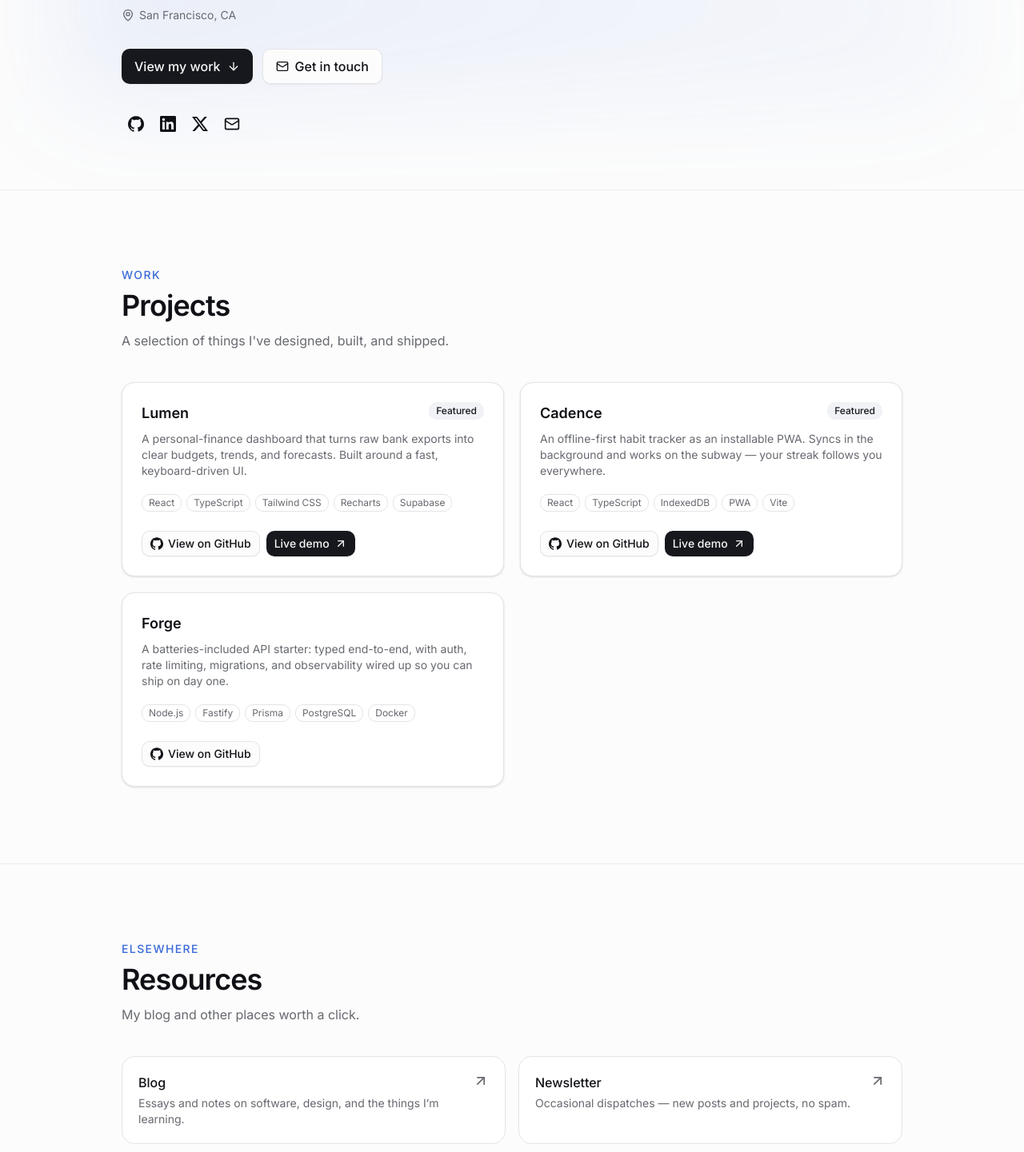
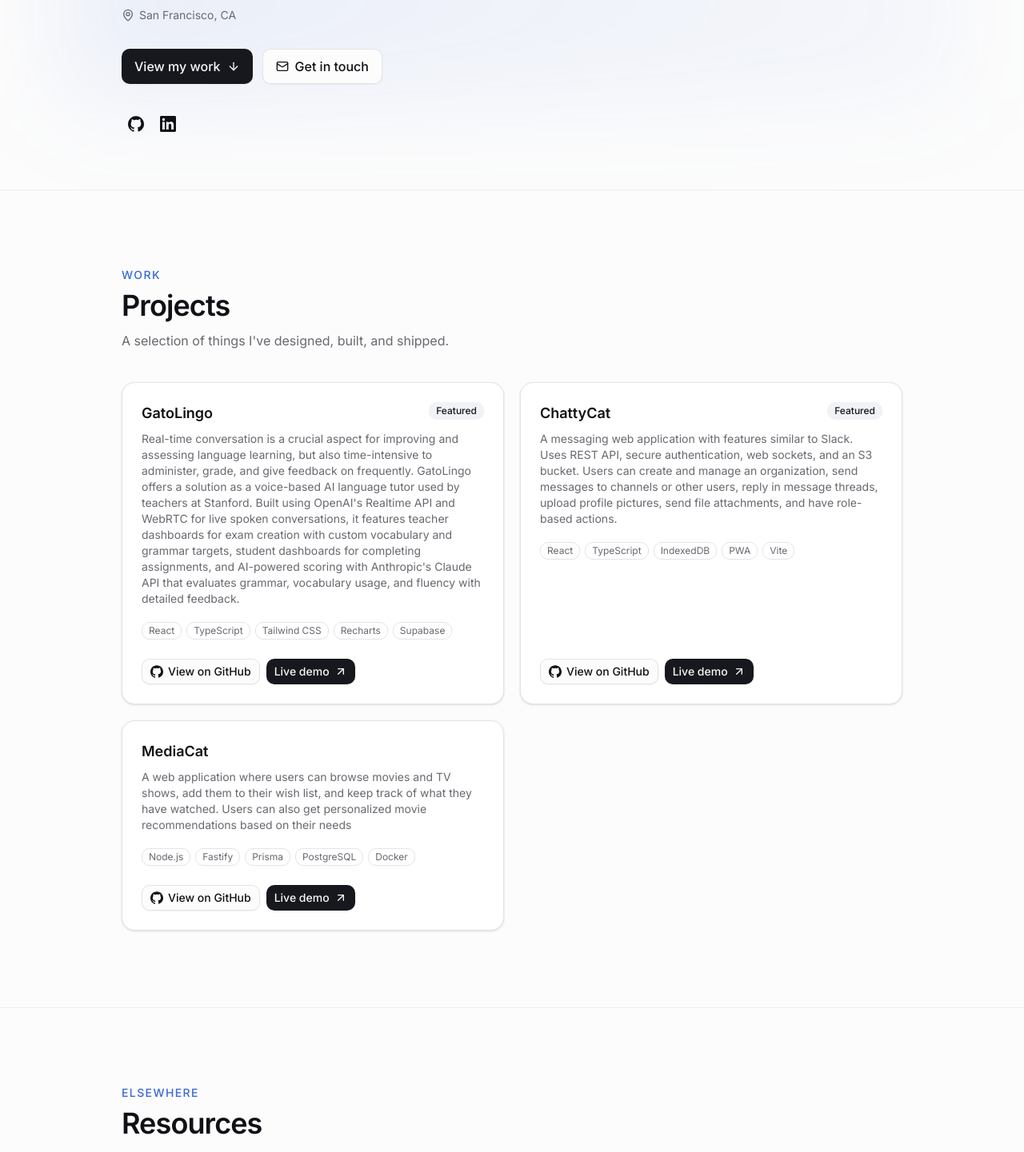
Before and after one commit to bingliscodes/Portfolio, a React (Vite) app: page / in a window 1280 px wide. Shown: the part 360-1801 px from the top of the page at 80% size. Built offline with nearby package versions, Linux system fonts and the light colour scheme.

Commit message:
Update projects and add deploy URL field to project objects

```diff
--- a/src/data/projects.ts
+++ b/src/data/projects.ts
@@ -1,4 +1,4 @@
-import type { Project } from './types'
+import type { Project } from "./types";
 
 /**
  * Add a new project by appending an object to this array.
@@ -7,28 +7,34 @@ import type { Project } from './types'
  */
 export const projects: Project[] = [
   {
-    name: 'Lumen',
-    description:
-      'A personal-finance dashboard that turns raw bank exports into clear budgets, trends, and forecasts. Built around a fast, keyboard-driven UI.',
-    tags: ['React', 'TypeScript', 'Tailwind CSS', 'Recharts', 'Supabase'],
-    repoUrl: 'https://github.com/your-username/lumen',
-    demoUrl: 'https://lumen.example.com',
+    name: "GatoLingo",
+    description: `Real-time conversation is a crucial aspect for improving and assessing language learning, but also time-intensive to administer, grade, and
+give feedback on frequently. GatoLingo offers a solution as a voice-based AI language tutor used by teachers at Stanford. Built using
+OpenAI's Realtime API and WebRTC for live spoken conversations, it features teacher dashboards for exam creation with custom
+vocabulary and grammar targets, student dashboards for completing assignments, and AI-powered scoring with Anthropic's Claude API
+that evaluates grammar, vocabulary usage, and fluency with detailed feedback.`,
+    tags: ["React", "TypeScript", "Tailwind CSS", "Recharts", "Supabase"],
+    repoUrl: "https://github.com/bingliscodes/Gato-Lingo",
+    demoUrl: "https://gato-lingo.netlify.app/",
     featured: true,
   },
   {
-    name: 'Cadence',
-    description:
-      'An offline-first habit tracker as an installable PWA. Syncs in the background and works on the subway — your streak follows you everywhere.',
-    tags: ['React', 'TypeScript', 'IndexedDB', 'PWA', 'Vite'],
-    repoUrl: 'https://github.com/your-username/cadence',
-    demoUrl: 'https://cadence.example.com',
+    name: "ChattyCat",
+    description: `A messaging web application with features similar to Slack. Uses REST API, secure authentication, web sockets, and an S3 bucket. Users
+can create and manage an organization, send messages to channels or other users, reply in message threads, upload profile pictures, send
+file attachments, and have role-based actions.`,
+    tags: ["React", "TypeScript", "IndexedDB", "PWA", "Vite"],
+    repoUrl: "https://github.com/bingliscodes/chattycat",
+    deployUrl: "https://chattycat.netlify.app/",
+    demoUrl: "https://www.youtube.com/watch?v=1RhYNEVxVxk",
     featured: true,
   },
   {
-    name: 'Forge',
-    description:
-      'A batteries-included API starter: typed end-to-end, with auth, rate limiting, migrations, and observability wired up so you can ship on day one.',
-    tags: ['Node.js', 'Fastify', 'Prisma', 'PostgreSQL', 'Docker'],
-    repoUrl: 'https://github.com/your-username/forge',
+    name: "MediaCat",
+    description: `A web application where users can browse movies and TV shows, add them to their wish list, and keep track of what they have watched.
+Users can also get personalized movie recommendations based on their needs`,
+    tags: ["Node.js", "Fastify", "Prisma", "PostgreSQL", "Docker"],
+    repoUrl: "https://github.com/bingliscodes/movie_reviews_github",
+    demoUrl: "https://mediacat.netlify.app/",
   },
-]
+];
--- a/src/data/site.ts
+++ b/src/data/site.ts
@@ -1,78 +1,63 @@
-import type { NavItem, Resource, SiteConfig } from './types'
+import type { NavItem, Resource, SiteConfig } from "./types";
 
 /**
  * Core profile + contact details. Replace the placeholder values below with
  * your own — every component reads from here.
  */
 export const site: SiteConfig = {
-  name: 'Your Name',
-  role: 'Software Engineer',
+  name: "Your Name",
+  role: "Software Engineer",
   tagline:
-    'I build thoughtful, fast web applications — from the data model to the last pixel.',
-  location: 'San Francisco, CA',
-  email: 'you@example.com',
+    "I build thoughtful, fast web applications — from the data model to the last pixel.",
+  location: "San Francisco, CA",
+  email: "you@example.com",
   bio: [
     "I'm a software engineer who enjoys turning fuzzy problems into products people actually like to use. I care about clean architecture, good typing, and interfaces that feel effortless.",
-    'Lately I’ve been working with React, TypeScript, and Node — but I’m happy anywhere from the database to the design system. When I’m not shipping, you’ll find me reading, running, or tinkering with side projects.',
+    "Lately I’ve been working with React, TypeScript, and Node — but I’m happy anywhere from the database to the design system. When I’m not shipping, you’ll find me reading, running, or tinkering with side projects.",
   ],
   // The hero and footer render every link in this list. Reorder or remove
   // entries freely; `platform` controls which icon shows.
   socials: [
     {
-      platform: 'github',
-      label: 'GitHub',
-      href: 'https://github.com/your-username',
+      platform: "github",
+      label: "GitHub",
+      href: "https://github.com/bingliscodes",
     },
     {
-      platform: 'linkedin',
-      label: 'LinkedIn',
-      href: 'https://www.linkedin.com/in/your-username',
+      platform: "linkedin",
+      label: "LinkedIn",
+      href: "https://www.linkedin.com/in/benjamininglis",
     },
-    {
-      platform: 'twitter',
-      label: 'X / Twitter',
-      href: 'https://twitter.com/your-username',
-    },
-    {
-      platform: 'email',
-      label: 'Email',
-      href: 'mailto:you@example.com',
-    },
+    // {
+    //   platform: "twitter",
+    //   label: "X / Twitter",
+    //   href: "https://twitter.com/your-username",
+    // },
+    // {
+    //   platform: "email",
+    //   label: "Email",
+    //   href: "binglis1997@gmail.com",
+    // },
   ],
   // Optional: link to a hosted PDF resume. Set to undefined to hide the button.
   resumeUrl: undefined,
-}
+};
 
 /** In-page navigation shown in the header. Each href is a section id. */
 export const navItems: NavItem[] = [
-  { label: 'Projects', href: '#projects' },
-  { label: 'Resources', href: '#resources' },
-  { label: 'About', href: '#about' },
-]
+  { label: "Projects", href: "#projects" },
+  { label: "Resources", href: "#resources" },
+  { label: "About", href: "#about" },
+];
 
 /**
  * Links for the Resources section — your blog and anything else worth sharing.
  */
 export const resources: Resource[] = [
   {
-    title: 'Blog',
+    title: "Blog",
     description:
-      'Essays and notes on software, design, and the things I’m learning.',
-    href: 'https://blog.example.com',
+      "Essays and notes on software, design, and the things I’m learning.",
+    href: "https://code-after-degree.hashnode.dev/",
   },
-  {
-    title: 'Newsletter',
-    description: 'Occasional dispatches — new posts and projects, no spam.',
-    href: 'https://example.com/newsletter',
-  },
-  {
-    title: 'Uses',
-    description: 'The hardware, apps, and dev tools I rely on every day.',
-    href: 'https://example.com/uses',
-  },
-  {
-    title: 'Talks',
-    description: 'Slides and recordings from conference and meetup talks.',
-    href: 'https://example.com/talks',
-  },
-]
+];
```
Also changed, not shown: src/data/types.ts (+30 -28 lines).
